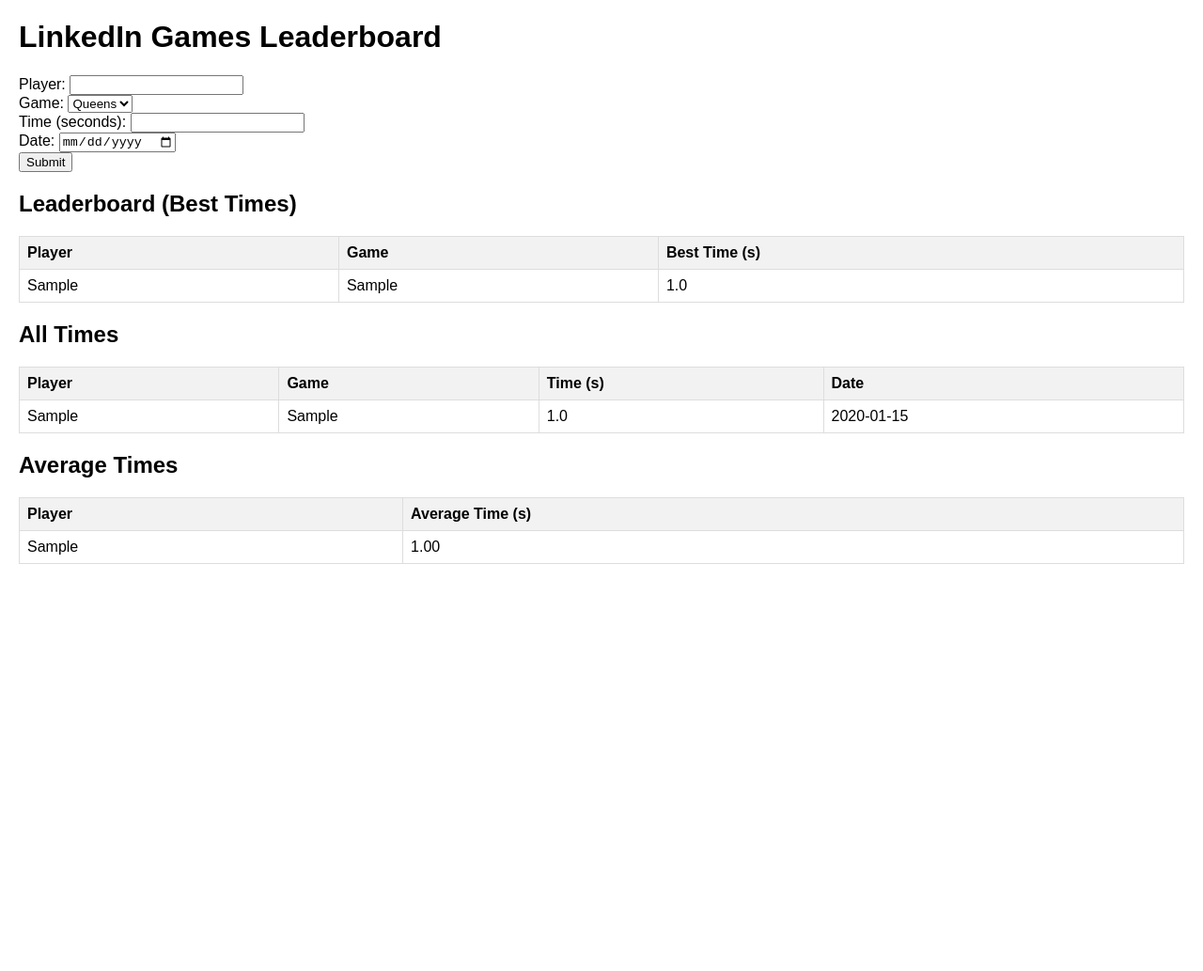
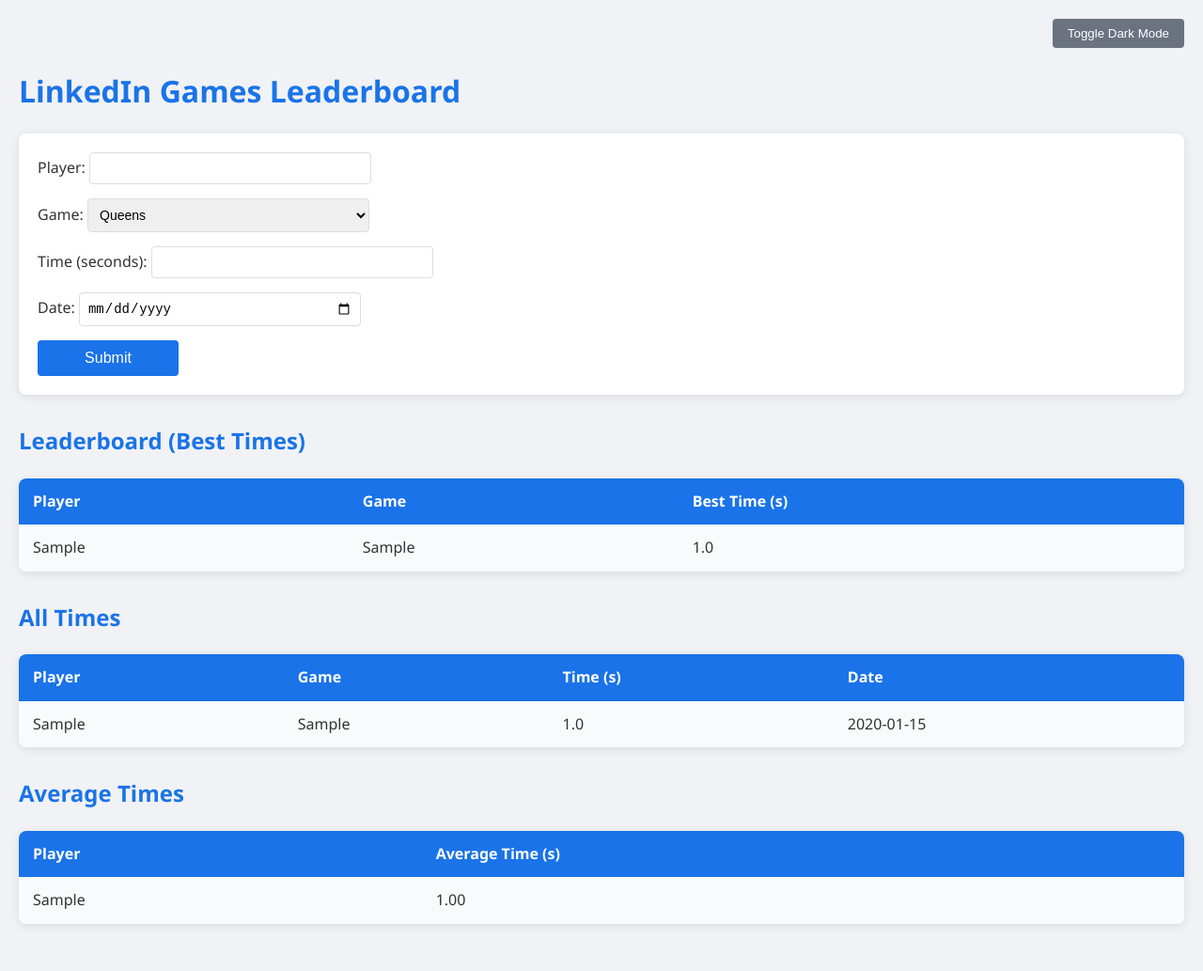
Before and after one commit to dalal35/LinkedinGames, a Flask app: page / in a window 1280 px wide. Shown: the whole page at 94% size. Before the commit the page ends 800 px from the top, so only its background shows below. Run offline with Flask 3, Linux system fonts and the light colour scheme; tables that the repository leaves empty hold one stand-in row (Sample ...).

Commit message:
Added CSS

```diff
--- /dev/null
+++ b/static/styles.css
@@ -0,0 +1,175 @@
+/* Reset default styles */
+* {
+    margin: 0;
+    padding: 0;
+    box-sizing: border-box;
+}
+
+body {
+    font-family: 'Segoe UI', Tahoma, Geneva, Verdana, sans-serif;
+    background-color: #f0f2f5;
+    color: #333;
+    line-height: 1.6;
+    padding: 20px;
+}
+
+/* Dark mode toggle */
+body.dark-mode {
+    background-color: #1a1a1a;
+    color: #e0e0e0;
+}
+
+h1, h2 {
+    margin-bottom: 20px;
+    color: #1a73e8;
+}
+
+body.dark-mode h1, body.dark-mode h2 {
+    color: #8ab4f8;
+}
+
+/* Form styling */
+.form-container {
+    background: white;
+    padding: 20px;
+    border-radius: 8px;
+    box-shadow: 0 2px 10px rgba(0, 0, 0, 0.1);
+    margin-bottom: 30px;
+}
+
+body.dark-mode .form-container {
+    background: #2c2c2c;
+    box-shadow: 0 2px 10px rgba(0, 0, 0, 0.5);
+}
+
+form {
+    display: flex;
+    flex-direction: column;
+    gap: 15px;
+}
+
+label {
+    font-weight: 500;
+}
+
+input[type="text"], input[type="number"], select, input[type="date"] {
+    padding: 8px;
+    border: 1px solid #ddd;
+    border-radius: 4px;
+    font-size: 14px;
+    width: 100%;
+    max-width: 300px;
+}
+
+body.dark-mode input[type="text"], body.dark-mode input[type="number"],
+body.dark-mode select, body.dark-mode input[type="date"] {
+    background: #3c3c3c;
+    border-color: #555;
+    color: #e0e0e0;
+}
+
+input[type="submit"] {
+    background-color: #1a73e8;
+    color: white;
+    padding: 10px;
+    border: none;
+    border-radius: 4px;
+    cursor: pointer;
+    font-size: 16px;
+    max-width: 150px;
+    transition: background-color 0.3s;
+}
+
+input[type="submit"]:hover {
+    background-color: #1557b0;
+}
+
+body.dark-mode input[type="submit"] {
+    background-color: #8ab4f8;
+    color: #1a1a1a;
+}
+
+body.dark-mode input[type="submit"]:hover {
+    background-color: #6b7280;
+}
+
+/* Table styling */
+table {
+    width: 100%;
+    border-collapse: collapse;
+    background: white;
+    border-radius: 8px;
+    overflow: hidden;
+    box-shadow: 0 2px 10px rgba(0, 0, 0, 0.1);
+    margin-bottom: 30px;
+}
+
+body.dark-mode table {
+    background: #2c2c2c;
+    box-shadow: 0 2px 10px rgba(0, 0, 0, 0.5);
+}
+
+th, td {
+    padding: 12px 15px;
+    text-align: left;
+}
+
+th {
+    background-color: #1a73e8;
+    color: white;
+    font-weight: 600;
+}
+
+body.dark-mode th {
+    background-color: #8ab4f8;
+    color: #1a1a1a;
+}
+
+tr:nth-child(even) {
+    background-color: #f9fafb;
+}
+
+body.dark-mode tr:nth-child(even) {
+    background-color: #363636;
+}
+
+tr:hover {
+    background-color: #e8f0fe;
+}
+
+body.dark-mode tr:hover {
+    background-color: #444;
+}
+
+/* Dark mode toggle button */
+.toggle-container {
+    text-align: right;
+    margin-bottom: 20px;
+}
+
+#darkModeToggle {
+    padding: 8px 16px;
+    background-color: #6b7280;
+    color: white;
+    border: none;
+    border-radius: 4px;
+    cursor: pointer;
+    transition: background-color 0.3s;
+}
+
+#darkModeToggle:hover {
+    background-color: #4b5563;
+}
+
+/* Responsive design */
+@media (max-width: 600px) {
+    table, th, td {
+        font-size: 14px;
+    }
+    .form-container {
+        padding: 15px;
+    }
+    input[type="text"], input[type="number"], select, input[type="date"] {
+        max-width: 100%;
+    }
+}
--- a/templates/index.html
+++ b/templates/index.html
@@ -3,29 +3,27 @@
 <head>
   <meta charset="UTF-8">
   <title>LinkedIn Games Leaderboard</title>
-  <style>
-    body { font-family: Arial, sans-serif; margin: 20px; }
-    table { border-collapse: collapse; width: 100%; margin-top: 20px; }
-    th, td { border: 1px solid #ddd; padding: 8px; text-align: left; }
-    th { background-color: #f2f2f2; }
-    .form-container { margin-bottom: 20px; }
-  </style>
+  <link rel="stylesheet" href="{{ url_for('static', filename='styles.css') }}">
 </head>
 <body>
+<div class="toggle-container">
+  <button id="darkModeToggle">Toggle Dark Mode</button>
+</div>
+
 <h1>LinkedIn Games Leaderboard</h1>
 
 <!-- Form to submit times -->
 <div class="form-container">
   <form method="POST">
-    <label>Player: <input type="text" name="player" required></label><br>
+    <label>Player: <input type="text" name="player" required></label>
     <label>Game:
       <select name="game" required>
         <option value="Queens">Queens</option>
         <option value="Tango">Tango</option>
       </select>
-    </label><br>
-    <label>Time (seconds): <input type="number" step="0.01" name="time" required></label><br>
-    <label>Date: <input type="date" name="date"></label><br>
+    </label>
+    <label>Time (seconds): <input type="number" step="0.01" name="time" required></label>
+    <label>Date: <input type="date" name="date"></label>
     <input type="submit" value="Submit">
   </form>
 </div>
@@ -56,5 +54,26 @@
   <tr><td>{{ avg[0] }}</td><td>{{ "{:.2f}".format(avg[1]) }}</td></tr>
   {% endfor %}
 </table>
+
+<script>
+  // Dark mode toggle functionality
+  const toggleButton = document.getElementById('darkModeToggle');
+  const body = document.body;
+
+  // Check for saved preference
+  if (localStorage.getItem('darkMode') === 'enabled') {
+    body.classList.add('dark-mode');
+  }
+
+  toggleButton.addEventListener('click', () => {
+    body.classList.toggle('dark-mode');
+    // Save preference
+    if (body.classList.contains('dark-mode')) {
+      localStorage.setItem('darkMode', 'enabled');
+    } else {
+      localStorage.removeItem('darkMode');
+    }
+  });
+</script>
 </body>
 </html>
```
